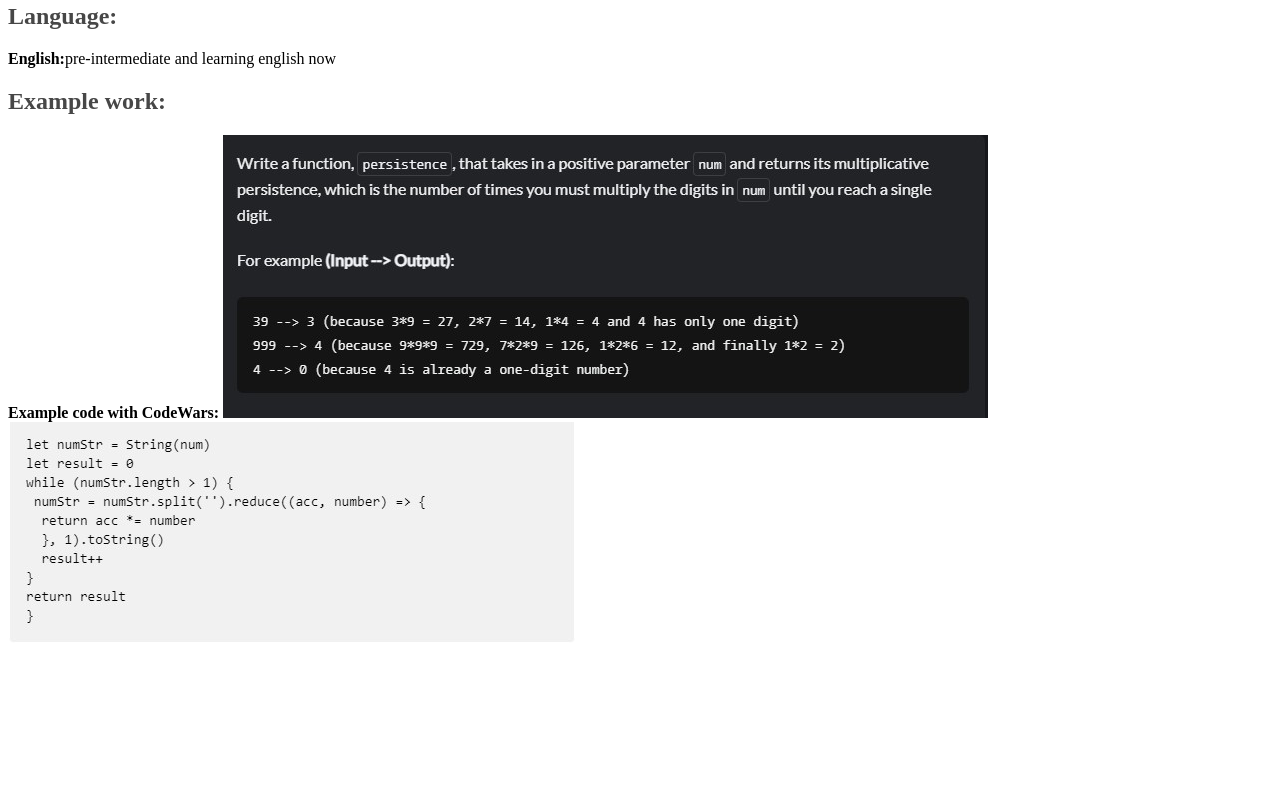
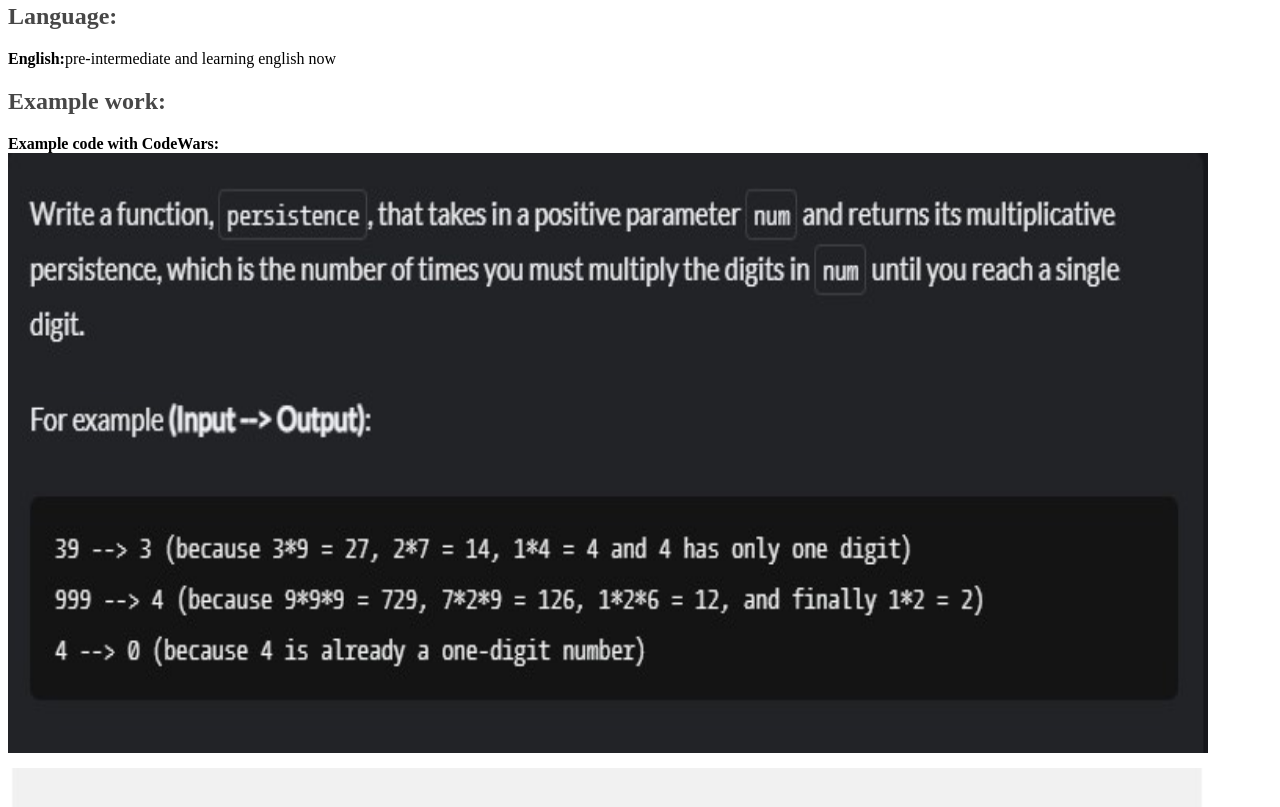
Before and after one commit to UnoSerhii/rsschool-cv, a plain HTML site: page index.html in a window 1280 px wide. Shown: the part 1353-2160 px from the top of the page. Before the commit the page ends 2009 px from the top, so only its background shows below. Drawn offline with Linux system fonts and the light colour scheme.

Commit message:
fix: CV#2. HTML, CSS & Git Basics

```diff
--- a/index.html
+++ b/index.html
@@ -8,6 +8,7 @@
     <title>Document</title>
   </head>
   <body>
+    <div>
       <h1>Serhii Kokorskyi</h1>
       <hr />
       <img src="/assets/foto.jpg" alt="" />
@@ -23,20 +24,26 @@
           </p>
         </li>
       </ul>
+    </div>
+    <div>
       <h2>About Me:</h2>
       <p>
         I like technology, walking in the fresh air, doing sports, and constantly improving myself. Participated in the
         creation of the website of the auto parts store. Used React, Redux, CSS, SCSS, HTML5. Work in a team with UI/UX
         Designer and Full Stack Developer.
       </p>
+    </div>
 
+    <div>
       <h2>Skills:</h2>
       <p>
         My skills: HTML5,CSS/SASS/SCSS,JavaScript,React,Git(GitLab, GitHub) I created simple websites with HTML and CSS
         technologies, then started to add JavaScript to improve the look and feel of users. Used Bootstrap and
         JavaScript/JQuery.
       </p>
+    </div>
 
+    <div></div>
     <h2>Language:</h2>
     <p>
       <span><b>English:</b></span
@@ -46,9 +53,10 @@
     <div>
       <h2>Example work:</h2>
       <b>Example code with CodeWars:</b>
-    <img src="/assets/1.jpg" alt="" />
-    <img src="/assets/2.jpg" alt="" />
+      <div class="image">
+        <img src="/assets/1.jpg" alt="" width="1200" height="600" />
+      <img src="/assets/2.jpg" alt="" width="1200" height="600" />
       </div>
-
+    </div>
   </body>
 </html>
--- a/style.css
+++ b/style.css
@@ -12,3 +12,9 @@ a {
 h2 {
   color: rgb(71, 71, 71);
 }
+
+.image {
+  display: flex;
+  flex-direction: column;
+  gap: 15px;
+}
```
Lines whose indentation alone changed are shown as unchanged.
